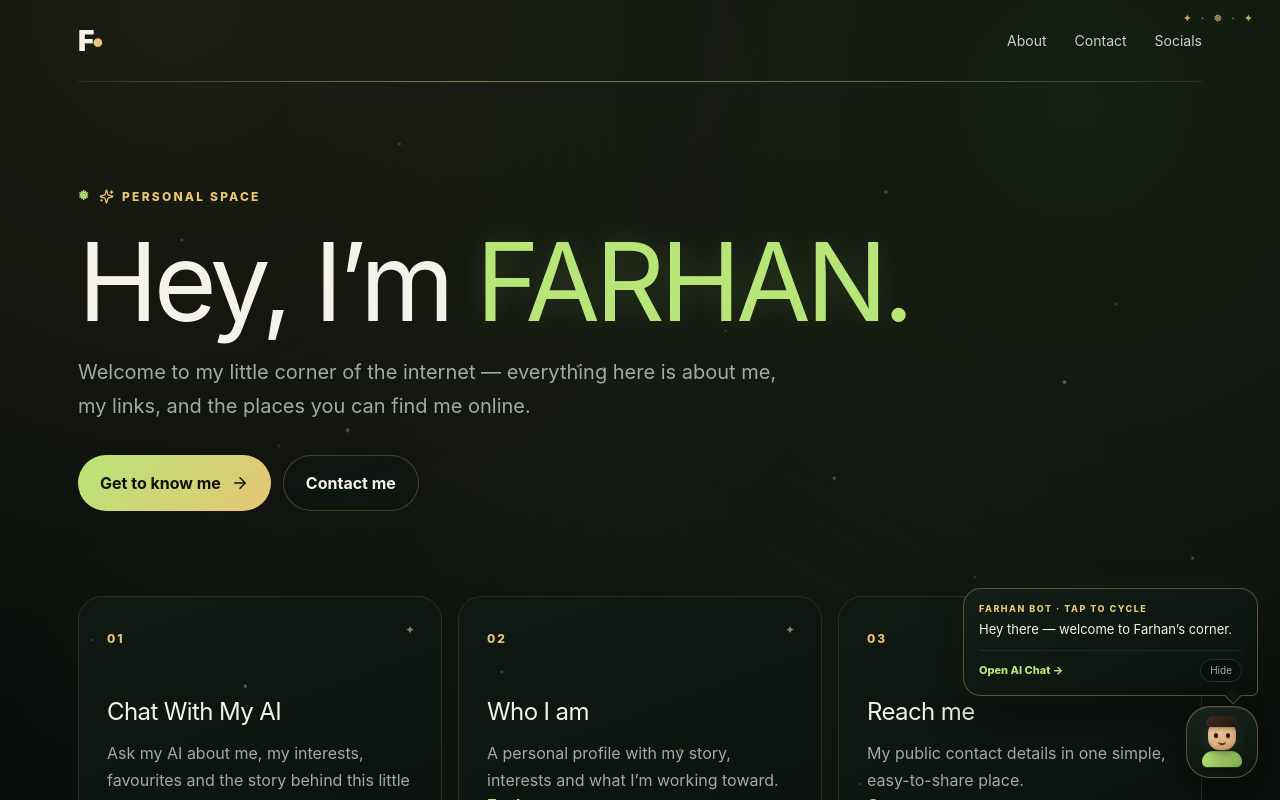
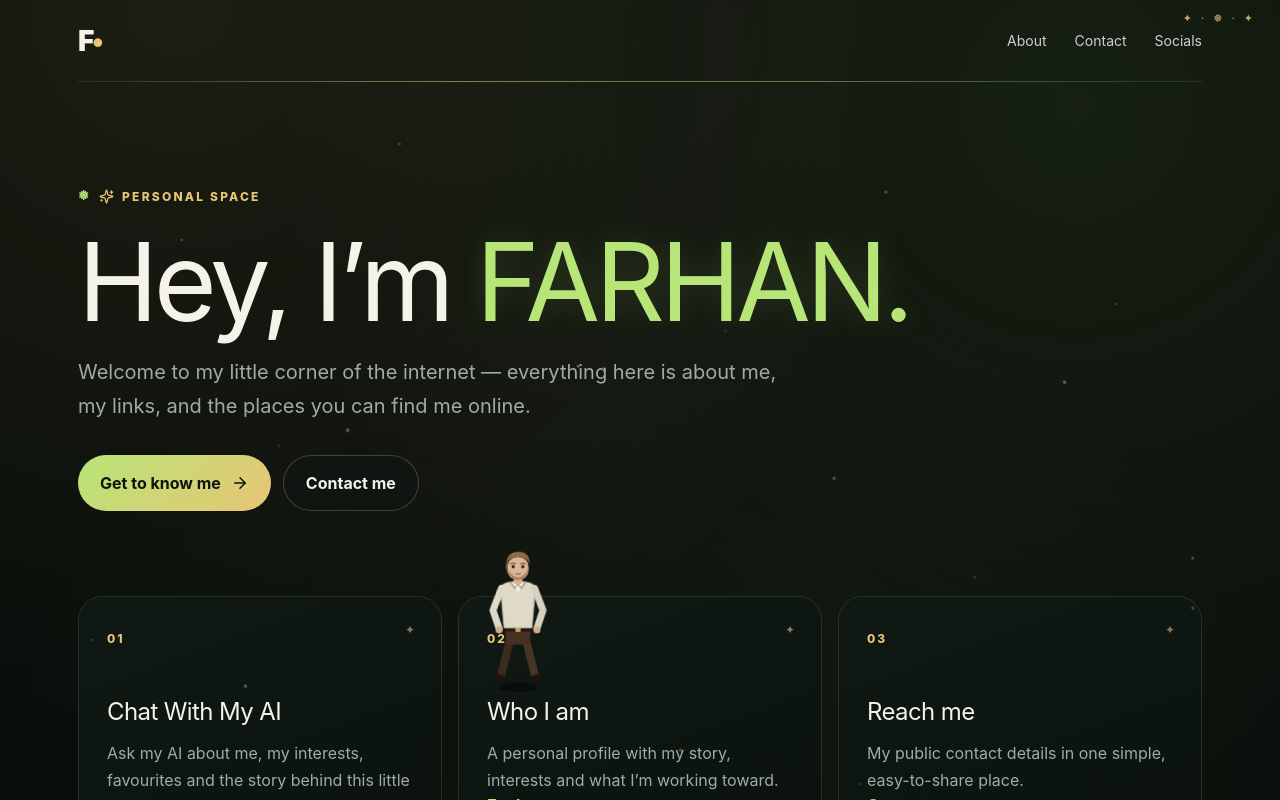
Before and after one commit to farhantalukdar288-cloud/wtfarhan, a Next.js app: page / in a window 1280 px wide. Shown: the top 800 px of the page. Built offline with nearby package versions, Linux system fonts and the light colour scheme.

Commit message:
Update _app.tsx

```diff
--- a/pages/_app.tsx
+++ b/pages/_app.tsx
@@ -1,12 +1,12 @@
 import type { AppProps } from 'next/app';
 import '../styles/global.css';
-import BubbleCharacter from '../components/BubbleCharacter';
+import NotebookWalker from '../components/NotebookWalker';
 
 export default function App({ Component, pageProps }: AppProps) {
   return (
     <>
       <Component {...pageProps} />
-      <BubbleCharacter />
+      <NotebookWalker />
     </>
   );
 }
```
